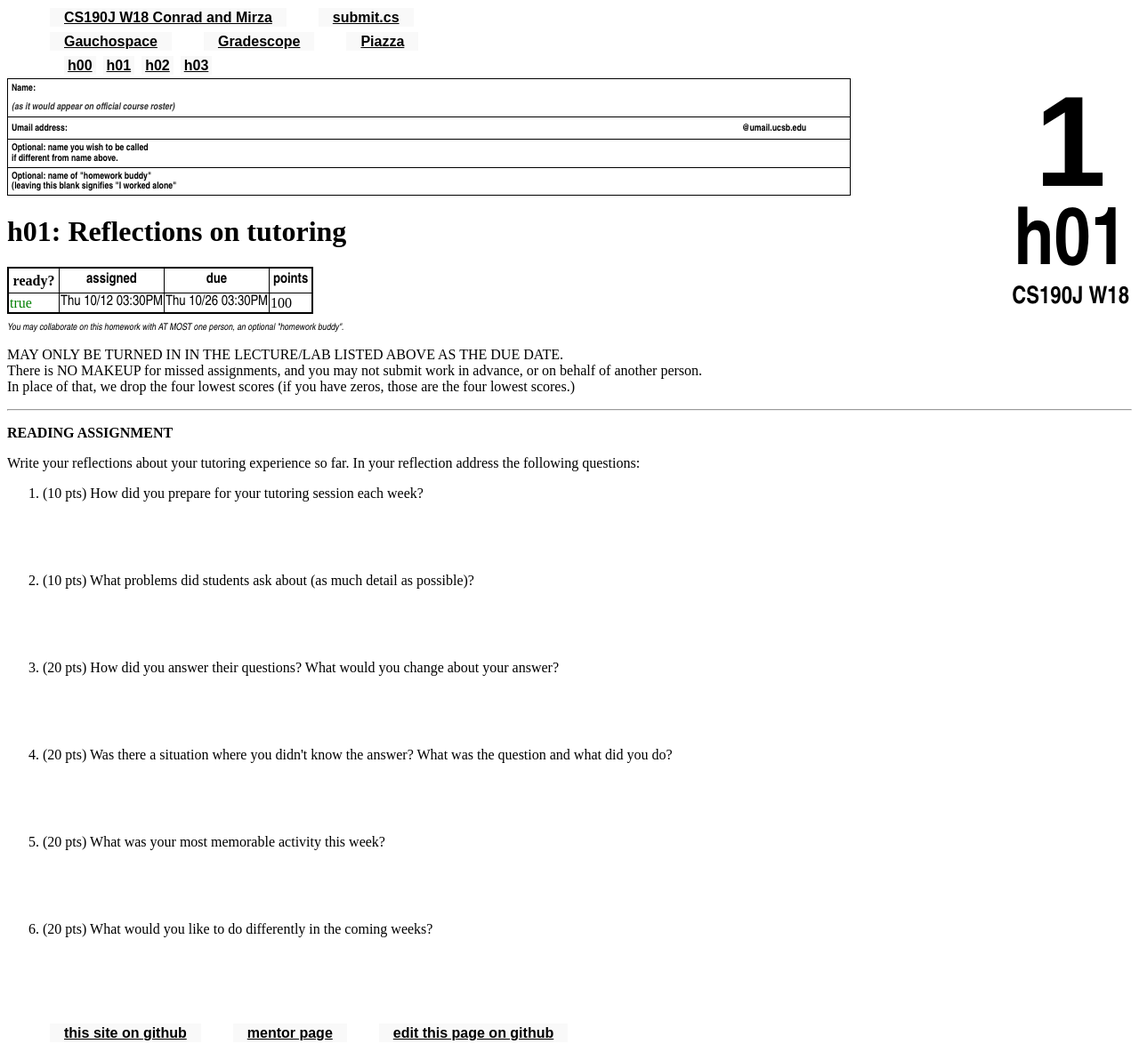
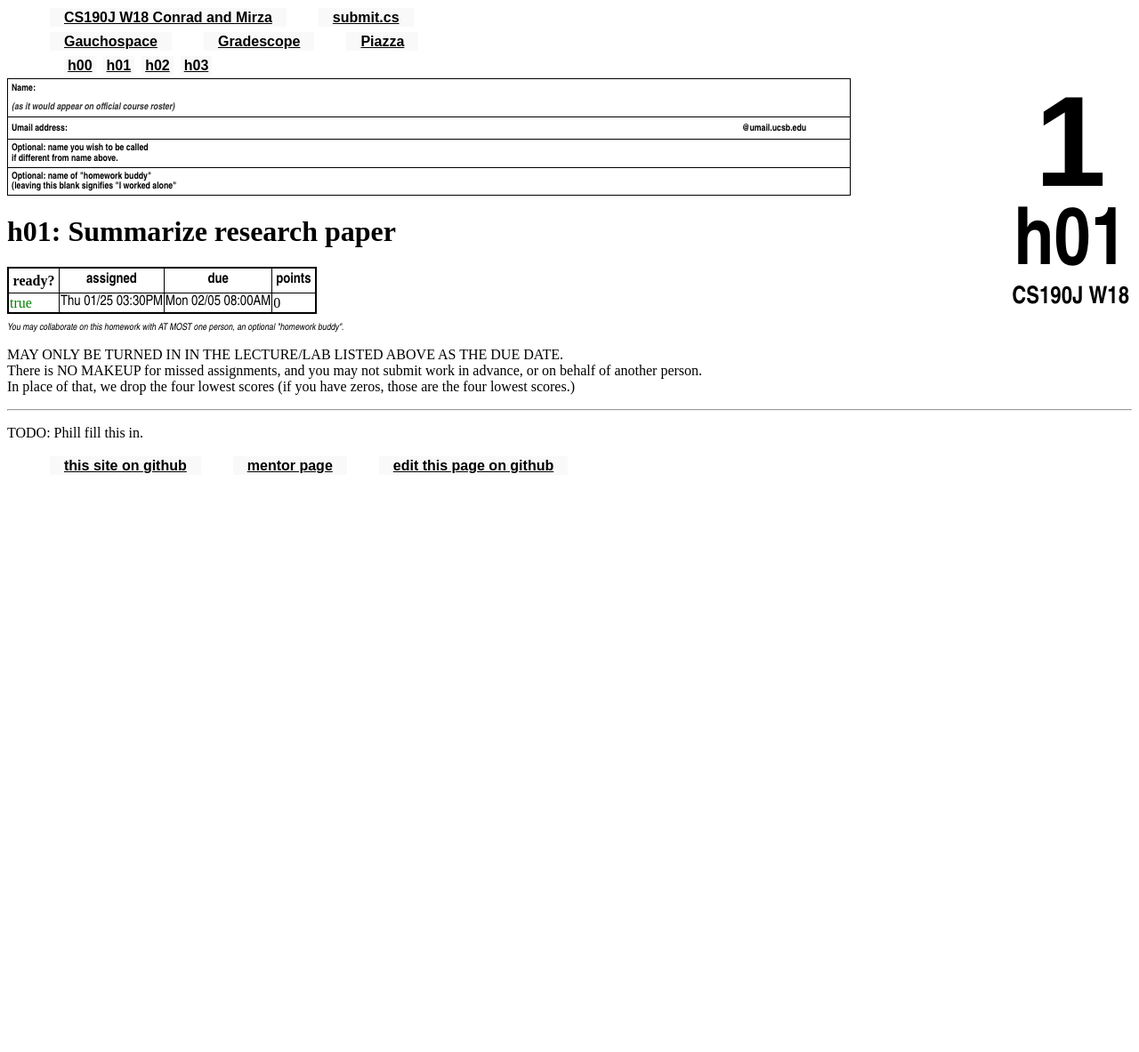
Before and after one commit to ucsb-cs190j-w18/ucsb-cs190j-w18.github.io, a Jekyll site: the page built from _hwk/h01.md, in a window 1280 px wide. Shown: the whole page at 89% size. Built offline with Jekyll 4.4.1, drawn with Linux system fonts in a browser that asks for light colours; after the commit the page ends 900 px from its top, so only the background shows below that.

Commit message:
Update h01.md

```diff
--- a/_hwk/h01.md
+++ b/_hwk/h01.md
@@ -1,38 +1,9 @@
 ---
 num: "h01"
-desc: "Reflections on tutoring"
+desc: "Summarize research paper"
 ready: true
-assigned: 2017-10-12 15:30:00.00-7:00
-due: 2017-10-26 15:30:00.00-7:00
+assigned: 2018-01-25 15:30:00.00-8:00
+due: 2018-02-05 08:00:00.00-8:00
 ---
 
-<b>READING ASSIGNMENT</b>
-
-Write your reflections about your tutoring experience so far.  In your reflection address the following questions:
-
-<ol>
-
-
-
-<li style="padding-bottom:5em;">(10 pts) How did you prepare for your tutoring session each week?
-</li>
-
-<li style="padding-bottom:5em;">(10 pts) What problems did students ask about (as much detail as possible)?
-
-
-</li>
-
-<li style="padding-bottom:5em;">(20 pts) How did you answer their questions? What would you change about your answer?
-</li>
-
-
-<li style="padding-bottom:5em;">(20 pts) Was there a situation where you didn't know the answer?  What was the question and what did you do?
-</li>
-
-
-<li style="padding-bottom:5em;">(20 pts) What was your most memorable activity this week?
-</li>
-
-<li style="padding-bottom:5em;">(20 pts) What would you like to do differently in the coming weeks?
-</li>
-</ol>
+TODO: Phill fill this in.
```
